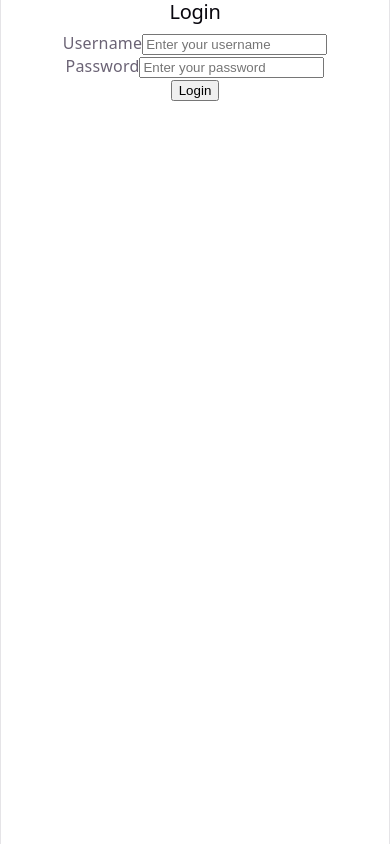
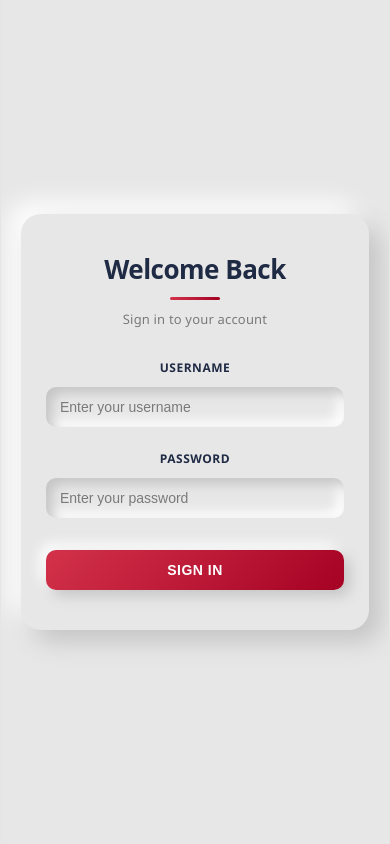
Before and after one commit to Rd27p/KP_Project, a React (Vite) app: page / in a window 390 px wide. Built offline with nearby package versions, Linux system fonts and the light colour scheme.

Commit message:
feat: [GAR] Menambahkan Styling pada Halaman Login

```diff
--- a/src/App.css
+++ b/src/App.css
@@ -1,4 +1,4 @@
-.counter {
+/* .counter {
   font-size: 16px;
   padding: 5px 10px;
   border-radius: 5px;
@@ -181,4 +181,4 @@
     right: 0;
     border-right-color: var(--border);
   }
-}
+} */
--- a/src/index.css
+++ b/src/index.css
@@ -55,7 +55,7 @@ body {
 }
 
 #root {
-  width: 1126px;
+  width: 100%;
   max-width: 100%;
   margin: 0 auto;
   text-align: center;
--- a/src/pages/Login.jsx
+++ b/src/pages/Login.jsx
@@ -1,41 +1,58 @@
+import { useState } from 'react';
+import '../style/Login_style.css';
+
 function Login() {
+    const [username, setUsername] = useState('');
+    const [password, setPassword] = useState('');
+    const [error, setError] = useState('');
+
+    const handleSubmit = (e) => {
+        e.preventDefault();
+        setError('');
+
+        if (!username || !password) {
+            setError('Please fill in all fields');
+            return;
+        }
+
+        // TODO: Add API call for authentication here
+        console.log('Login attempt:', { username, password });
+    };
+
     return (
-        <div className="flex items-center justify-center min-h-screen bg-gray-100">
-            <div className="w-full max-w-md p-8 bg-white rounded shadow-md">
-                <h2 className="text-2xl font-bold mb-6">Login</h2>
-                <form>
-                    <div className="mb-4">
-                        <label className="block text-gray-700 text-sm font-bold mb-2" htmlFor="username">
-                            Username
-                        </label>
+        <div className="login-container">
+            <div className="login-card">
+                <h2>Welcome Back</h2>
+                <p className="login-subtitle">Sign in to your account</p>
+                {error && <div className="error-message">{error}</div>}
+                <form onSubmit={handleSubmit} className="login-form">
+                    <div className="form-group">
+                        <label htmlFor="username">Username</label>
                         <input
-                            className="w-full px-3 py-2 border rounded"
                             id="username"
                             type="text"
                             placeholder="Enter your username"
+                            value={username}
+                            onChange={(e) => setUsername(e.target.value)}
                         />
                     </div>
-                    <div className="mb-6">
-                    <label className="block text-gray-700 text-sm font-bold mb-2" htmlFor="password">
-                            Password
-                        </label>
-                    <input
-                            className="w-full px-3 py-2 border rounded"
+                    <div className="form-group">
+                        <label htmlFor="password">Password</label>
+                        <input
                             id="password"
                             type="password"
                             placeholder="Enter your password"
+                            value={password}
+                            onChange={(e) => setPassword(e.target.value)}
                         />
                     </div>
-                    <button
-                        className="w-full bg-blue-500 text-white py-2 px-4 rounded hover:bg-blue-600"
-                        type="submit"
-                    >
-                        Login
+                    <button type="submit" className="login-btn">
+                        Sign In
                     </button>
                 </form>
             </div>
         </div>
-    )
+    );
 }
 
-export default Login
+export default Login;
--- a/src/style/Login_Style.css
+++ b/src/style/Login_Style.css
@@ -0,0 +1,296 @@
+* {
+    margin: 0;
+    padding: 0;
+    box-sizing: border-box;
+}
+
+/* Login Container */
+.login-container {
+    display: flex;
+    align-items: center;
+    justify-content: center;
+    min-height: 100vh;
+    background: #E7E7E7;
+    position: relative;
+    overflow: hidden;
+    font-family: 'Segoe UI', Tahoma, Geneva, Verdana, sans-serif;
+}
+
+/* Login Card - Neumorphism Effect */
+.login-card {
+    position: relative;
+    width: 100%;
+    max-width: 450px;
+    padding: 50px;
+    background: #E7E7E7;
+    border-radius: 24px;
+    box-shadow: 12px 12px 24px #C5C5C5,
+                -12px -12px 24px #FFFFFF;
+    animation: slideUp 0.6s ease-out;
+    z-index: 1;
+}
+
+@keyframes slideUp {
+    from {
+        opacity: 0;
+        transform: translateY(30px);
+    }
+    to {
+        opacity: 1;
+        transform: translateY(0);
+    }
+}
+
+/* Login Heading */
+.login-card h2 {
+    font-size: 32px;
+    font-weight: 700;
+    margin-bottom: 10px;
+    color: #1F2A44;
+    text-align: center;
+    letter-spacing: -0.5px;
+}
+
+.login-card h2::after {
+    content: '';
+    display: block;
+    width: 60px;
+    height: 4px;
+    background: linear-gradient(90deg, #D3324A 0%, #A50224 100%);
+    margin: 15px auto 0;
+    border-radius: 2px;
+}
+
+/* Subtitle */
+.login-subtitle {
+    text-align: center;
+    color: #7A7A7A;
+    font-size: 14px;
+    margin-bottom: 30px;
+    font-weight: 500;
+}
+
+/* Form */
+.login-form {
+    display: flex;
+    flex-direction: column;
+}
+
+/* Form Group */
+.form-group {
+    margin-bottom: 24px;
+    animation: slideUp 0.6s ease-out;
+    animation-fill-mode: both;
+}
+
+.form-group:nth-child(1) {
+    animation-delay: 0.1s;
+}
+
+.form-group:nth-child(2) {
+    animation-delay: 0.2s;
+}
+
+.form-group label {
+    display: block;
+    color: #1F2A44;
+    font-size: 13px;
+    font-weight: 700;
+    margin-bottom: 10px;
+    text-transform: uppercase;
+    letter-spacing: 0.5px;
+}
+
+/* Input - Inset Neumorphism */
+.form-group input {
+    width: 100%;
+    padding: 14px 16px;
+    border: none;
+    border-radius: 12px;
+    font-size: 15px;
+    transition: all 0.3s cubic-bezier(0.4, 0, 0.2, 1);
+    background: #E7E7E7;
+    color: #1F2A44;
+    font-weight: 500;
+    box-shadow: inset 6px 6px 12px #C5C5C5,
+                inset -6px -6px 12px #FFFFFF;
+}
+
+.form-group input::placeholder {
+    color: #7A7A7A;
+    font-weight: 400;
+}
+
+.form-group input:hover {
+    box-shadow: inset 4px 4px 10px #C5C5C5,
+                inset -4px -4px 10px #FFFFFF;
+}
+
+.form-group input:focus {
+    outline: none;
+    box-shadow: inset 6px 6px 12px #C5C5C5,
+                inset -6px -6px 12px #FFFFFF,
+                0 0 0 3px rgba(211, 50, 74, 0.3);
+    color: #A50224;
+}
+
+/* Error Message */
+.error-message {
+    margin-bottom: 20px;
+    padding: 14px 16px;
+    background: #E7E7E7;
+    color: #A50224;
+    border-left: 4px solid #D3324A;
+    border-radius: 10px;
+    font-size: 14px;
+    font-weight: 600;
+    animation: shake 0.5s ease-in-out;
+    display: flex;
+    align-items: center;
+    gap: 10px;
+    box-shadow: 4px 4px 10px #C5C5C5,
+                -4px -4px 10px #FFFFFF;
+}
+
+.error-message::before {
+    content: '⚠';
+    font-size: 18px;
+    flex-shrink: 0;
+    color: #E8720C;
+}
+
+@keyframes shake {
+    0%, 100% {
+        transform: translateX(0);
+    }
+    25% {
+        transform: translateX(-8px);
+    }
+    75% {
+        transform: translateX(8px);
+    }
+}
+
+/* Submit Button - Neumorphic with Red Gradient */
+.login-btn {
+    width: 100%;
+    padding: 14px 20px;
+    background: linear-gradient(135deg, #D3324A 0%, #A50224 100%);
+    color: #FFFFFF;
+    font-size: 16px;
+    font-weight: 700;
+    border: none;
+    border-radius: 12px;
+    cursor: pointer;
+    transition: all 0.4s cubic-bezier(0.4, 0, 0.2, 1);
+    margin-top: 15px;
+    letter-spacing: 0.5px;
+    text-transform: uppercase;
+    position: relative;
+    overflow: hidden;
+    box-shadow: 6px 6px 14px #C5C5C5,
+                -6px -6px 14px #FFFFFF;
+    animation: slideUp 0.6s ease-out 0.3s both;
+}
+
+.login-btn::before {
+    content: '';
+    position: absolute;
+    top: 0;
+    left: -100%;
+    width: 100%;
+    height: 100%;
+    background: linear-gradient(90deg, transparent, rgba(255, 255, 255, 0.2), transparent);
+    transition: left 0.6s;
+}
+
+.login-btn:hover {
+    transform: translateY(-3px);
+    box-shadow: 8px 8px 18px #C5C5C5,
+                -8px -8px 18px #FFFFFF;
+}
+
+.login-btn:hover::before {
+    left: 100%;
+}
+
+.login-btn:active {
+    transform: translateY(0);
+    box-shadow: inset 4px 4px 10px #A50224,
+                inset -4px -4px 10px #D3324A;
+}
+
+.login-btn:disabled {
+    opacity: 0.6;
+    cursor: not-allowed;
+    transform: none;
+    background: #7A7A7A;
+}
+
+/* Responsive */
+@media (max-width: 600px) {
+    .login-card {
+        max-width: 100%;
+        margin: 20px;
+        padding: 40px 25px;
+        border-radius: 20px;
+    }
+
+    .login-card h2 {
+        font-size: 26px;
+        margin-bottom: 8px;
+    }
+
+    .login-card h2::after {
+        width: 50px;
+        height: 3px;
+        margin-top: 12px;
+    }
+
+    .login-subtitle {
+        font-size: 13px;
+        margin-bottom: 25px;
+    }
+
+    .form-group {
+        margin-bottom: 20px;
+    }
+
+    .form-group label {
+        font-size: 12px;
+        margin-bottom: 8px;
+    }
+
+    .form-group input {
+        padding: 12px 14px;
+        font-size: 14px;
+        border-radius: 10px;
+    }
+
+    .login-btn {
+        padding: 12px 16px;
+        font-size: 14px;
+        margin-top: 12px;
+        border-radius: 10px;
+    }
+}
+
+@media (max-width: 360px) {
+    .login-card {
+        padding: 30px 20px;
+    }
+
+    .login-card h2 {
+        font-size: 22px;
+    }
+
+    .form-group input {
+        padding: 10px 12px;
+        font-size: 13px;
+    }
+
+    .login-btn {
+        padding: 10px 14px;
+        font-size: 13px;
+    }
+}
```
